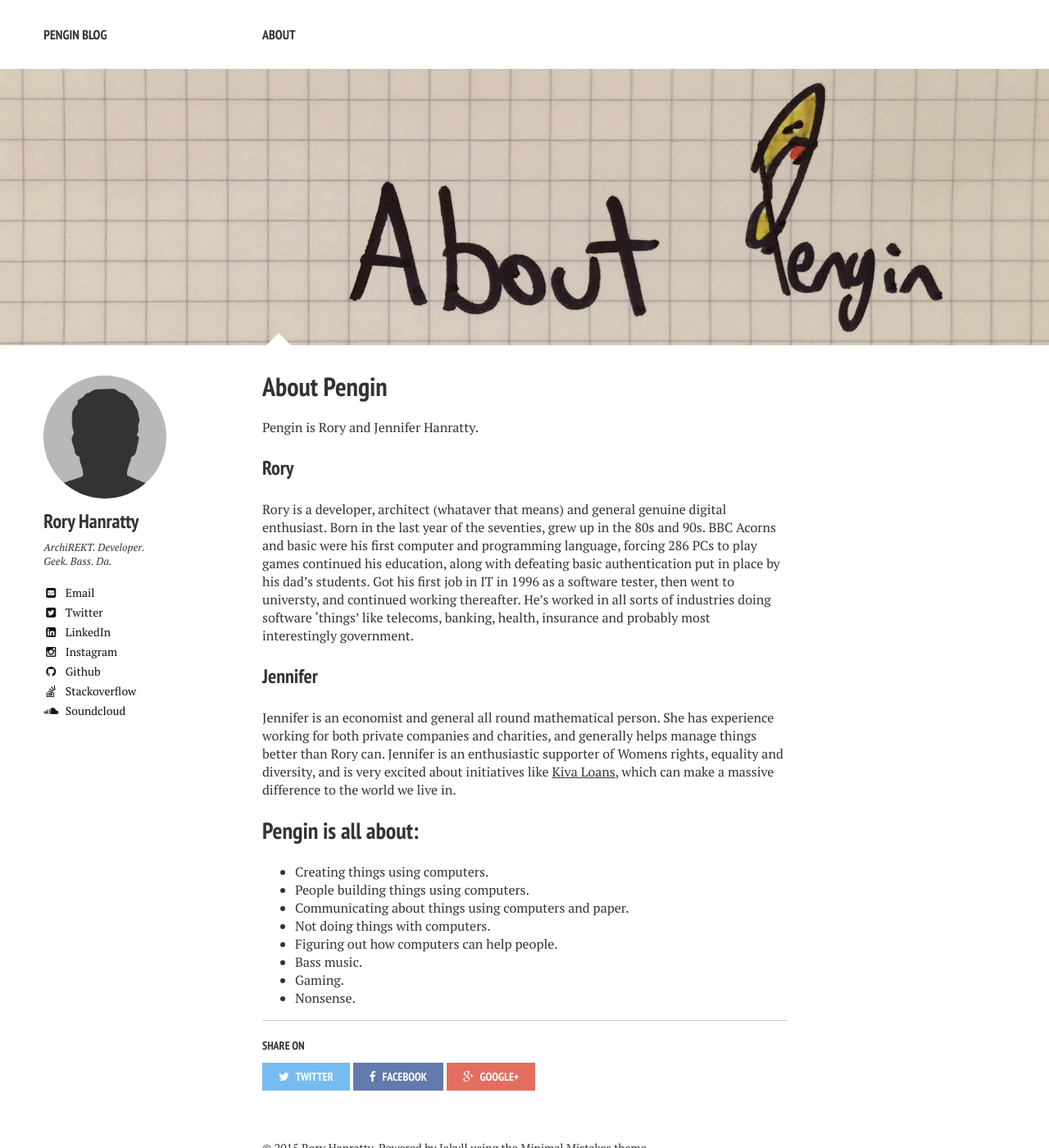
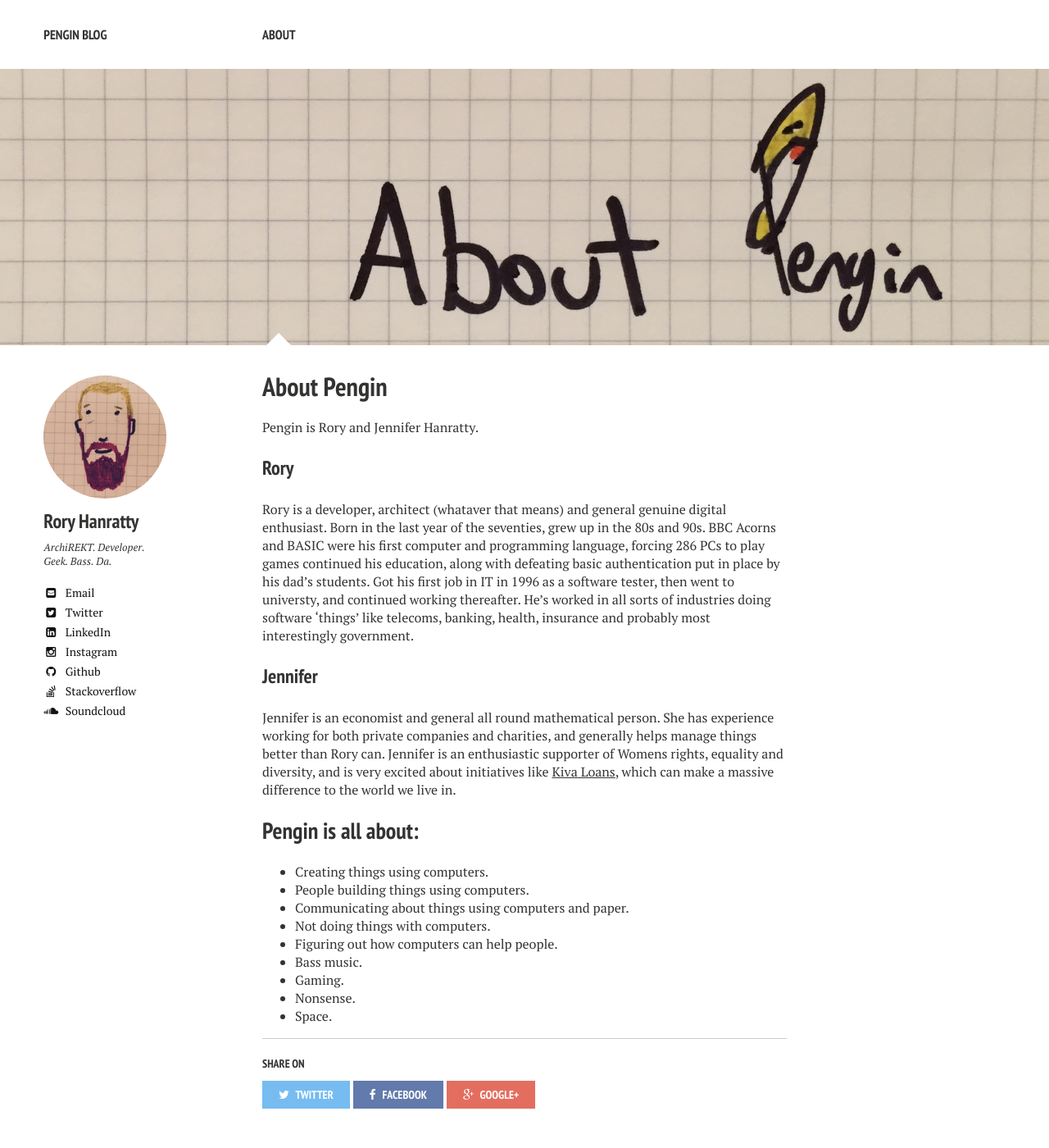
Before and after one commit to Rory80Hz/rory80hz.github.io, a Jekyll site: the page built from about/index.md, in a window 1280 px wide and 1400 px high. Shown: the whole window at 82% size. Built offline with Jekyll 4.4.1, drawn with Linux system fonts in a browser that asks for light colours; nearby versions of some CDN libraries; comment, search, counter and statistics services are not loaded.

Commit message:
MOAR UPDATES

```diff
--- a/about/index.md
+++ b/about/index.md
@@ -11,8 +11,7 @@ image:
 Pengin is Rory and Jennifer Hanratty.
 
 ### Rory
-
-Rory is a developer, architect (whataver that means) and general genuine digital enthusiast. Born in the last year of the seventies, grew up in the 80s and 90s. BBC Acorns and basic were his first computer and programming language, forcing 286 PCs to play games continued his education, along with defeating basic authentication put in place by his dad's students. Got his first job in IT in 1996 as a software tester, then went to universty, and continued working thereafter. He's worked in all sorts of industries doing software 'things' like telecoms, banking, health, insurance and probably most interestingly government.
+Rory is a developer, architect (whataver that means) and general genuine digital enthusiast. Born in the last year of the seventies, grew up in the 80s and 90s. BBC Acorns and BASIC were his first computer and programming language, forcing 286 PCs to play games continued his education, along with defeating basic authentication put in place by his dad's students. Got his first job in IT in 1996 as a software tester, then went to universty, and continued working thereafter. He's worked in all sorts of industries doing software 'things' like telecoms, banking, health, insurance and probably most interestingly government.
 
 ### Jennifer
 Jennifer is an economist and general all round mathematical person. She has experience working for both private companies and charities, and generally helps manage things better than Rory can. Jennifer is an enthusiastic supporter of Womens rights, equality and diversity, and is very excited about initiatives like [Kiva Loans](http://www.kiva.org/), which can make a massive difference to the world we live in.
@@ -27,3 +26,4 @@ Jennifer is an economist and general all round mathematical person. She has expe
 * Bass music.
 * Gaming.
 * Nonsense.
+* Space.
```
Also changed, not shown: images/bio-photo.jpg, 1 other file.
